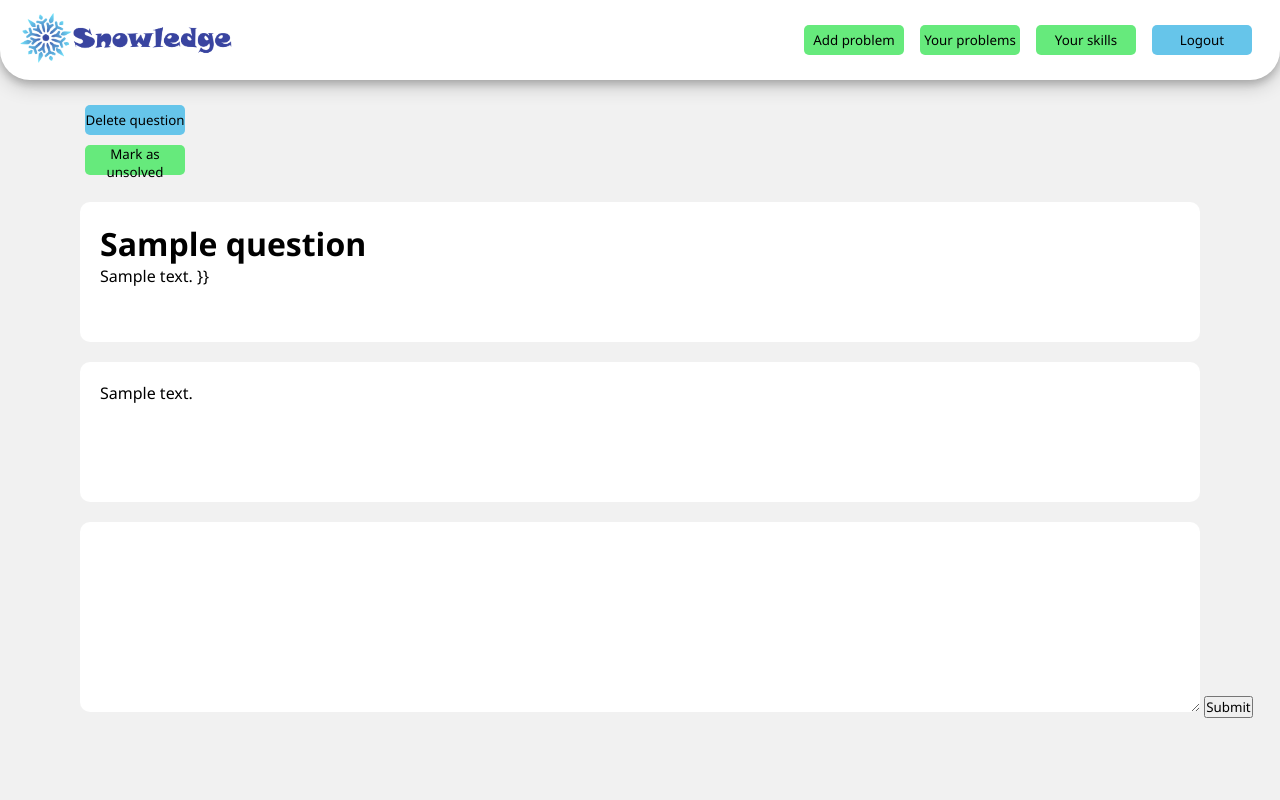
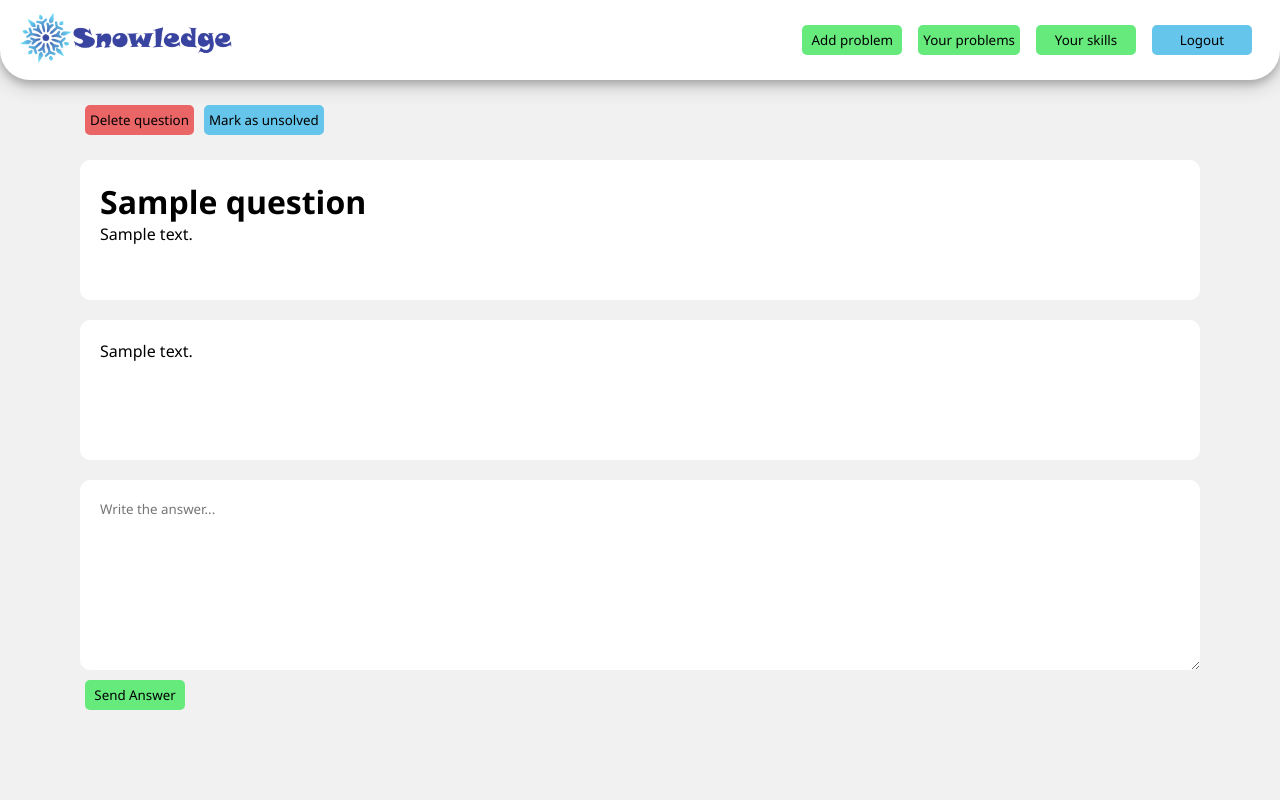
Before and after one commit to Pladque/BiteHack-Backend, a Django app: page /question/1 in a window 1280 px wide. Run offline with Django 3.2, Linux system fonts and the light colour scheme; a user stored in the database is signed in; tables that the repository leaves empty hold one stand-in row (values such as "Sample post").

Commit message:
Question buttons style

```diff
--- a/Snowledge/polls/static/polls/css/buttons.css
+++ b/Snowledge/polls/static/polls/css/buttons.css
@@ -1,8 +1,9 @@
 button {
     border: none;
-    width: 100px;
+    min-width: 100px;
     height: 30px;
     margin: 5px;
+    padding: 5px;
     border-radius: 5px;
     transition: background-color 0.3s;
     cursor: pointer;
@@ -27,3 +28,11 @@ button {
 .button-action:hover {
     background-color: #5fb1de;
 }
+
+.button-del {
+    background-color: #ea6666;
+}
+
+.button-del:hover {
+    background-color: #dd5a5a;
+}
--- a/Snowledge/polls/templates/polls/question.html
+++ b/Snowledge/polls/templates/polls/question.html
@@ -5,15 +5,15 @@
 {% endblock %}
 {% block content %}
     {% if this_user_question %}
-        <form action="{%url 'delete_question' question.id %}" method="POST">
+        <form action="{%url 'delete_question' question.id %}" method="POST" style="display: inline-block; float: left;">
             {% csrf_token %}
-            <button class="button-action" type='submit'>Delete question</button>
+            <button class="button-del" type='submit'>Delete question</button>
             <input type="hidden" name="back" value="{request.path}">
         </form>
         {% if  question.solved %}
         <form action="{%url 'mark_as_solved' question.id %}"  method="POST">
             {% csrf_token %}
-                <button class="button-add" type='submit'>Mark as unsolved</button>
+                <button class="button-action" type='submit'>Mark as unsolved</button>
             <input type="hidden" name="back" value="{{request.path}}">
         </form>
         {% else %}
@@ -26,7 +26,7 @@
     {% endif %}
     <div class="question">
         <h1>{{ question.title }}</h1>
-        <p>{{ question.content|linebreaksbr }} }}</p>
+        <p>{{ question.content|linebreaksbr }}</p>
     </div>
     {% for answer in answers %}
     <div class="question">
@@ -35,7 +35,7 @@
     {% endfor %}
     <form action="" method="post">
         {% csrf_token %}
-        <textarea name="answer"></textarea>
-        <input type="submit">
+        <textarea name="answer" placeholder="Write the answer..."></textarea>
+        <button class="button-add" type='submit' style="display: block;">Send Answer</button>
     </form>
 {% endblock %}
```
